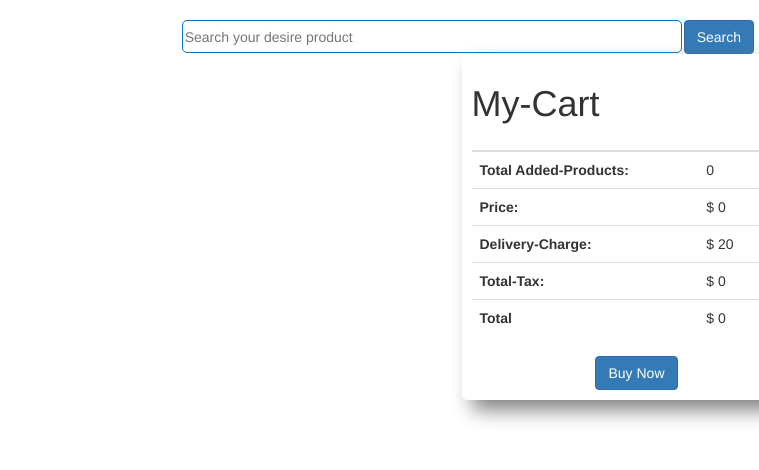
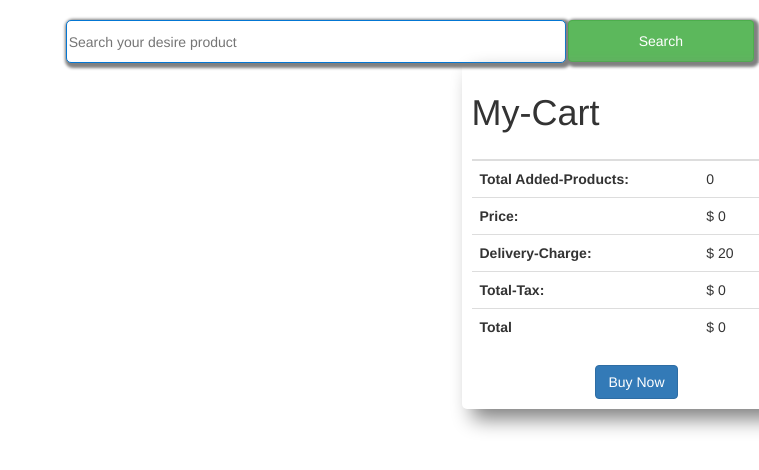
Before and after one commit to Rabiulrn/Ranga-store, a plain HTML site: page index.html in a window 1280 px wide. Shown: the top 470 px of the page, without its empty margins (521-1280 px from the left). Drawn offline with nearby package versions, Linux system fonts and the light colour scheme; no server answers.

Commit message:
some card and search button color changed

```diff
--- a/css/style.css
+++ b/css/style.css
@@ -14,17 +14,20 @@ body {
 }
 .search-field {
   border: 1px solid rgb(3, 118, 211);
+  box-shadow: 2px 2px 3px 3px gray;
   width: 500px;
-  height: 33px;
+  height: 43px;
   border-radius: 5px;
   margin-top: 20px;
 }
 .search-button {
   margin-top: 20px;
-  padding: 10px 50px;
+  padding: 10px 70px !important;
   border-radius: 25px;
   margin-left: 2px;
   margin-right: 5px;
+  font-weight: 700;
+  box-shadow: 2px 2px 3px 3px gray;
 }
 #all-products {
   display: grid;
@@ -40,6 +43,7 @@ body {
   border: 1px solid lightpink;
   border-radius: 5px;
   box-shadow: 4px 4px 7px 7px lemonchiffon;
+  background: linear-gradient(white, #9198e5);
   margin: 10px;
   padding: 10px;
   transition: 0.6s;
@@ -48,8 +52,9 @@ body {
   box-shadow: 4px 4px 7px gray;
   border-radius: 10px;
   border: 1px solid cyan;
-  background-color: lightskyblue;
-  transition: background-color 2s ease-in-out .5s;
+  background: linear-gradient(white, #879ac0);
+  box-shadow: 4px 4px 7px 7px rgb(114, 107, 47);
+  transition: box-shadow 2s ease-in;
 }
 .product-image {
   width: 150px;
--- a/index.html
+++ b/index.html
@@ -25,7 +25,7 @@
     <!-- search box -->
     <div class="search-box">
       <div><input id="input-field" class="search-field" placeholder="Search your desire product" type="text" /></div>
-      <div><button type="button" class="btn btn-primary search-button" id="search-btn">
+      <div><button type="button" class="btn btn-success search-button" id="search-btn">
           Search
         </button></div>
     </div>
```
